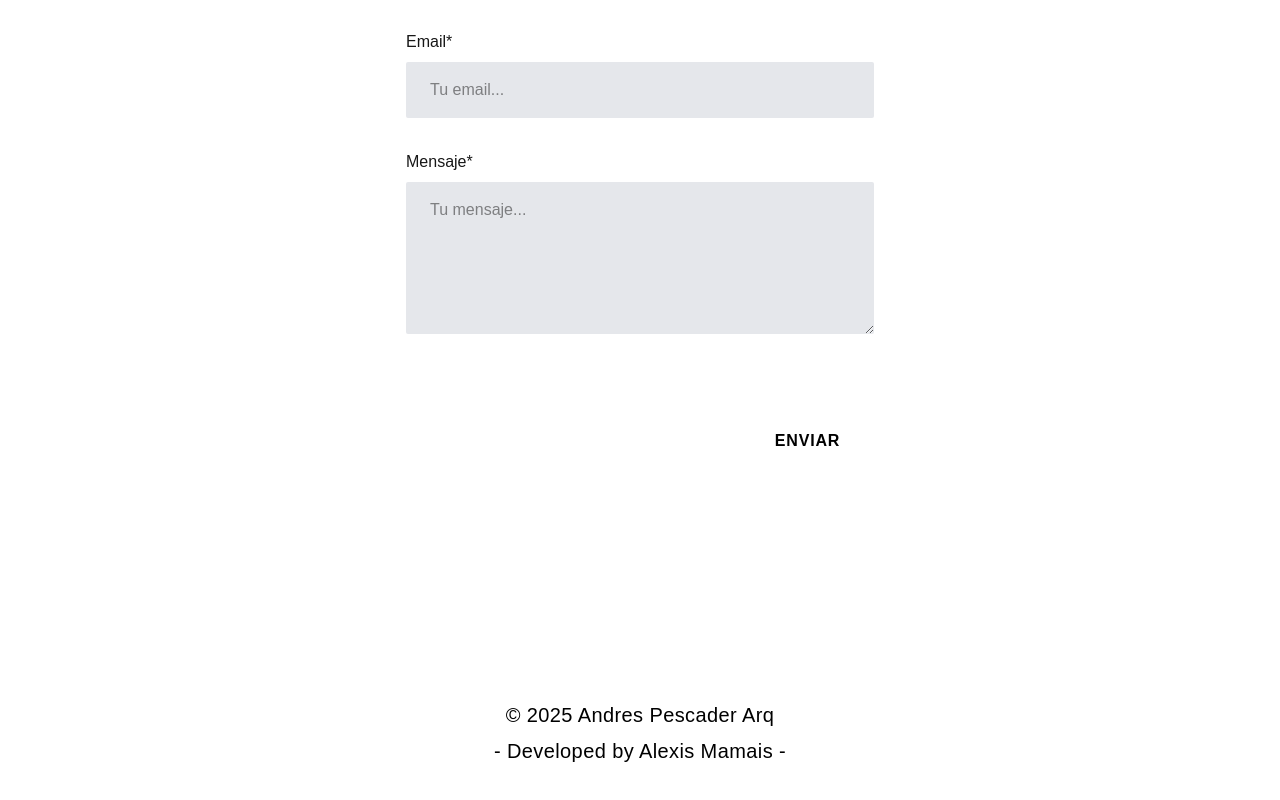
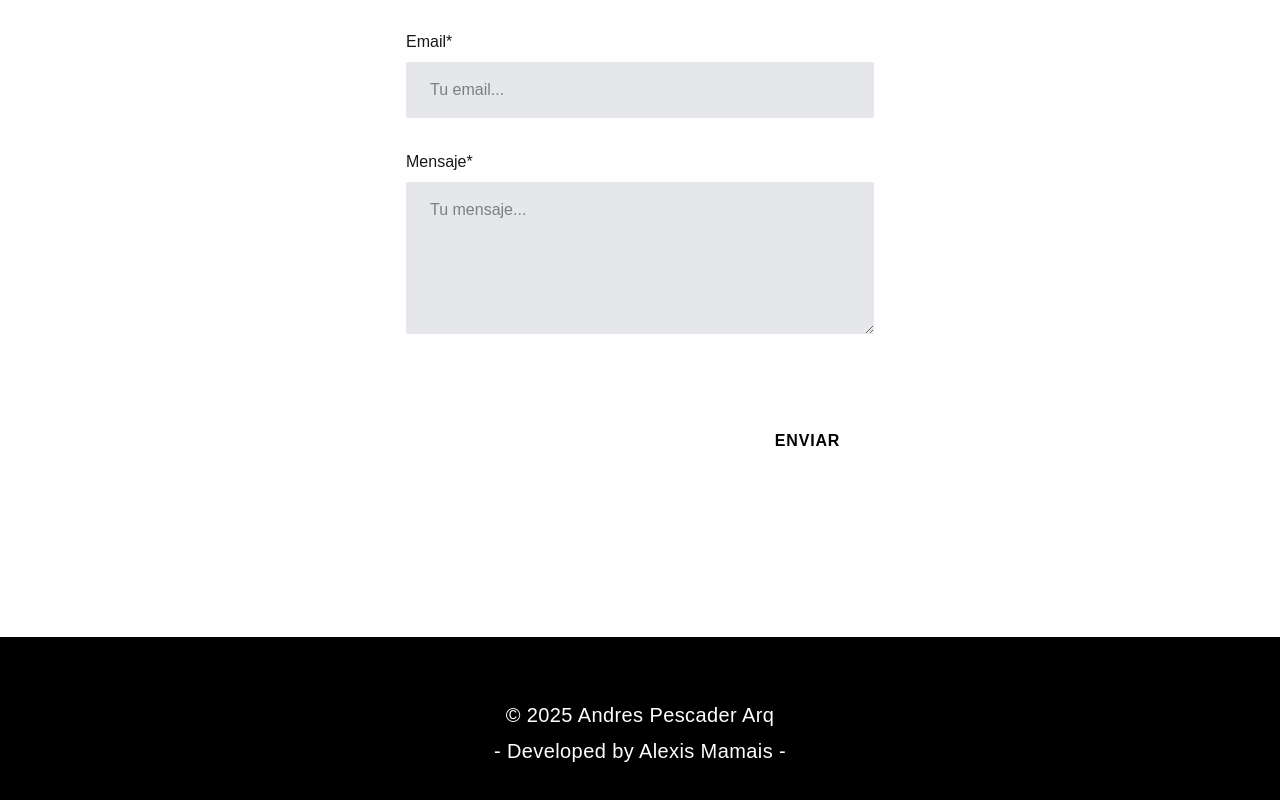
Before and after one commit to LechuMamais/Andres_Pescader_Arq, a Next.js app: page /contact in a window 1280 px wide. Shown: the part 358-1158 px from the top of the page. Built offline with nearby package versions, Linux system fonts and the light colour scheme; a web font is replaced by a local one.

Commit message:
UPDATE: Footer colors aligned with color mode

```diff
--- a/src/app/components/footer.tsx
+++ b/src/app/components/footer.tsx
@@ -1,6 +1,6 @@
 export default function Footer() {
   return (
-    <footer className='text-center py-16 bg-white text-black tracking-wide font-[400]'>
+    <footer className='text-center py-16 bg-black text-white  dark:bg-white dark:text-black tracking-wide font-[400]'>
       <p className='text-xl mb-2'>© {new Date().getFullYear()} Andres Pescader Arq</p>
       <p className='text-xl'>- Developed by Alexis Mamais -</p>
     </footer>
```
